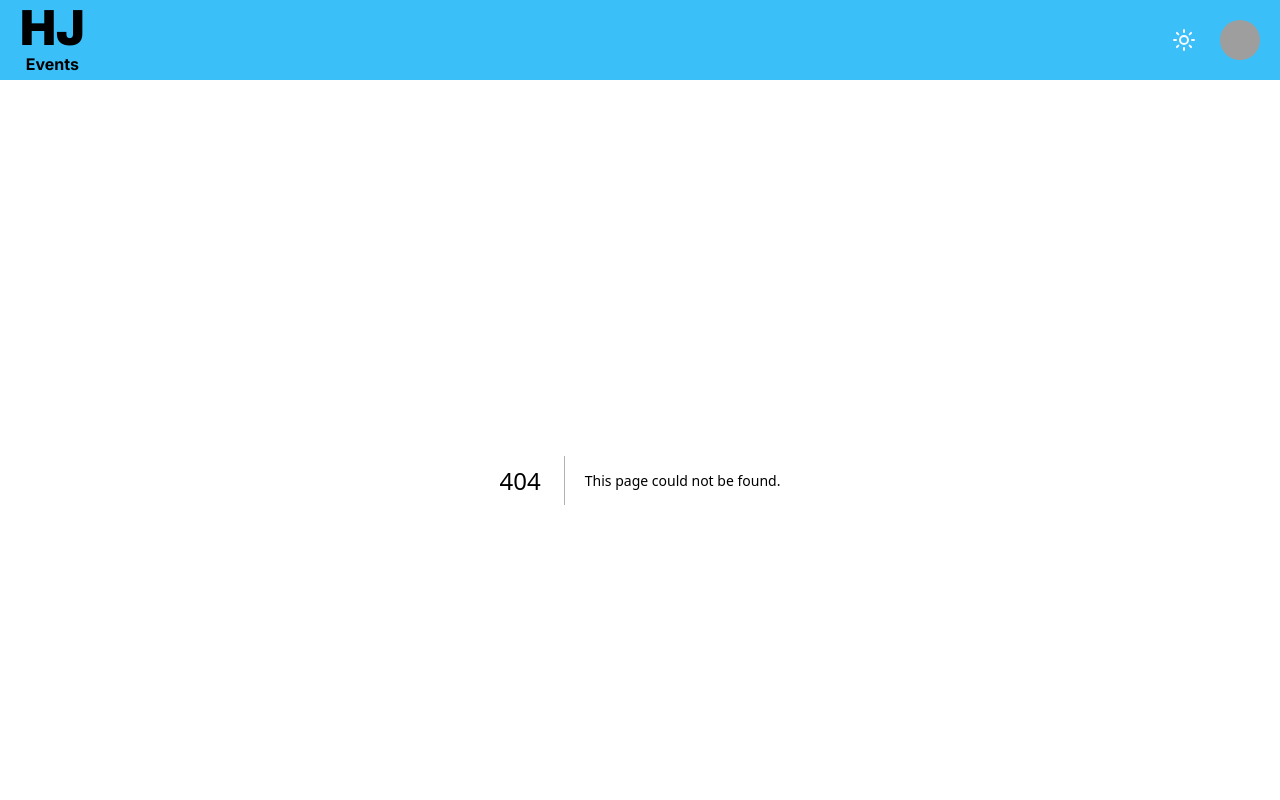
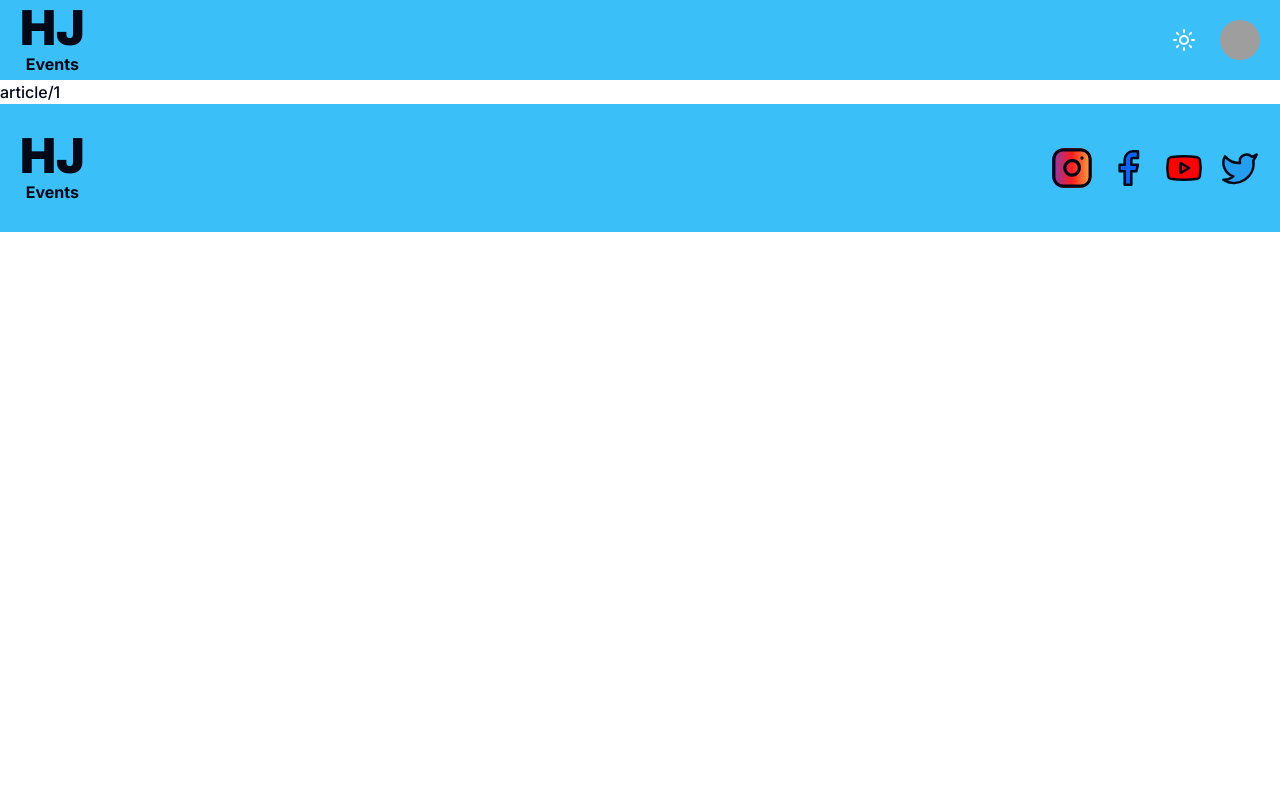
Before and after one commit to LuanKMS/jh-events, a Next.js app: page /article/1 in a window 1280 px wide. Before the commit this address had no page. Shown: the top 800 px of the page. Built offline with nearby package versions, Linux system fonts and the light colour scheme; grey boxes are pictures that could not be loaded.

Commit message:
CREATE all routers

```diff
--- /dev/null
+++ b/app/about/page.tsx
@@ -0,0 +1,7 @@
+export default function About(){
+  return(
+    <div>
+      <h1>about</h1>
+    </div>
+  )
+}
--- /dev/null
+++ b/app/article/[id]/page.tsx
@@ -0,0 +1,7 @@
+export default function Article({ params }: { params: { id: number } }){
+  return(
+    <div>
+      <h1>article/{params.id}</h1>
+    </div>
+  )
+}
--- /dev/null
+++ b/app/events/page.tsx
@@ -0,0 +1,7 @@
+export default function Events(){
+  return(
+    <div>
+      <h1>events</h1>
+    </div>
+  )
+}
--- /dev/null
+++ b/app/profile/page.tsx
@@ -0,0 +1,7 @@
+export default function Profile(){
+  return(
+    <div>
+      <h1>profile</h1>
+    </div>
+  )
+}
```
